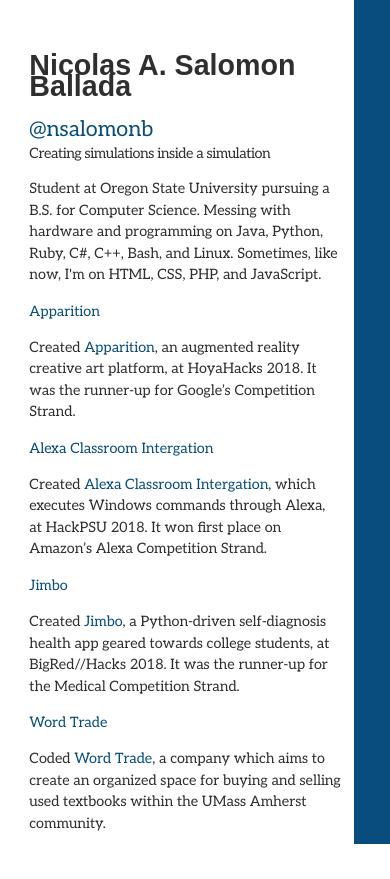
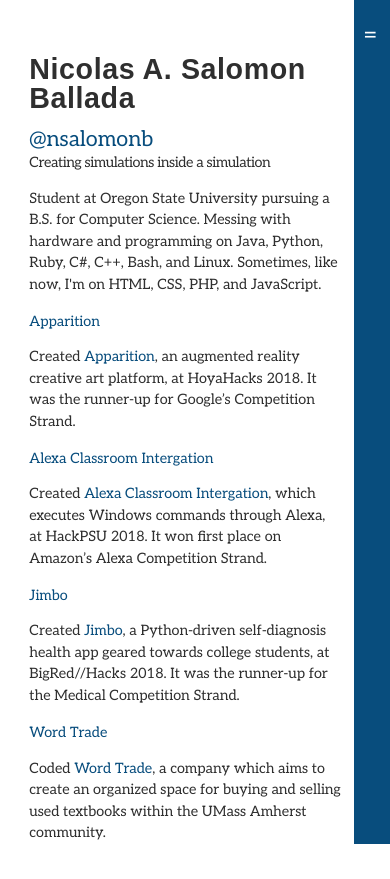
Before and after one commit to nicolasballada/nicolasballada.github.io, a plain HTML site: page index.html in a window 390 px wide. Drawn offline with Linux system fonts and the light colour scheme; files whose address does not match are found by name.

Commit message:
update mobile nav

```diff
--- a/css/styles.css
+++ b/css/styles.css
@@ -111,6 +111,16 @@
     cursor: pointer;
 }
 
+nav[role="primary"] p {
+    position: fixed;
+    right: .5em;
+    top: 1em;
+    z-index: 1;
+    cursor: pointer;
+    color: #FFFFFF;
+    font-size: 1.5em;
+}
+
 nav[role="primary"] ul {
     list-style: none;
     width:11.75em;
@@ -142,6 +152,12 @@
 
 #about-content {
 	width:95%;
+}
+
+#about-content h1 {
+    margin-bottom: .5em;
+	letter-spacing: .02em;
+    line-height: 1em;
 }
 
 #about-content #h2 {
--- a/index.html
+++ b/index.html
@@ -20,6 +20,8 @@
 
                 <nav role="primary">
                     <ul id="navigation">
+                        <p>=</p>
+                        <li><a>Links:</a></li>
                     	<li><a href="resume.pdf" target="_blank">Resume</a></li>
 						<li><a href="https://github.com/nsalomonb" target="_blank">Github</a></li>
                     	<li><a href="https://www.linkedin.com/in/nsalomonb/" target="_blank">Linkedin</a></li>
@@ -29,7 +31,7 @@
                 <!--for non-mobile-->
                 <nav role="secondary">
                     <ul id="navigation-responsive">
-                		<li><a href="resume.pdf" target="_blank">Resume</a></li>
+                        <li><a href="resume.pdf" target="_blank">Resume</a></li>
 						<li><a href="https://github.com/nsalomonb" target="_blank">Github</a></li>
                     	<li><a href="https://www.linkedin.com/in/nsalomonb/" target="_blank">Linkedin</a></li>
                     </ul>
```
